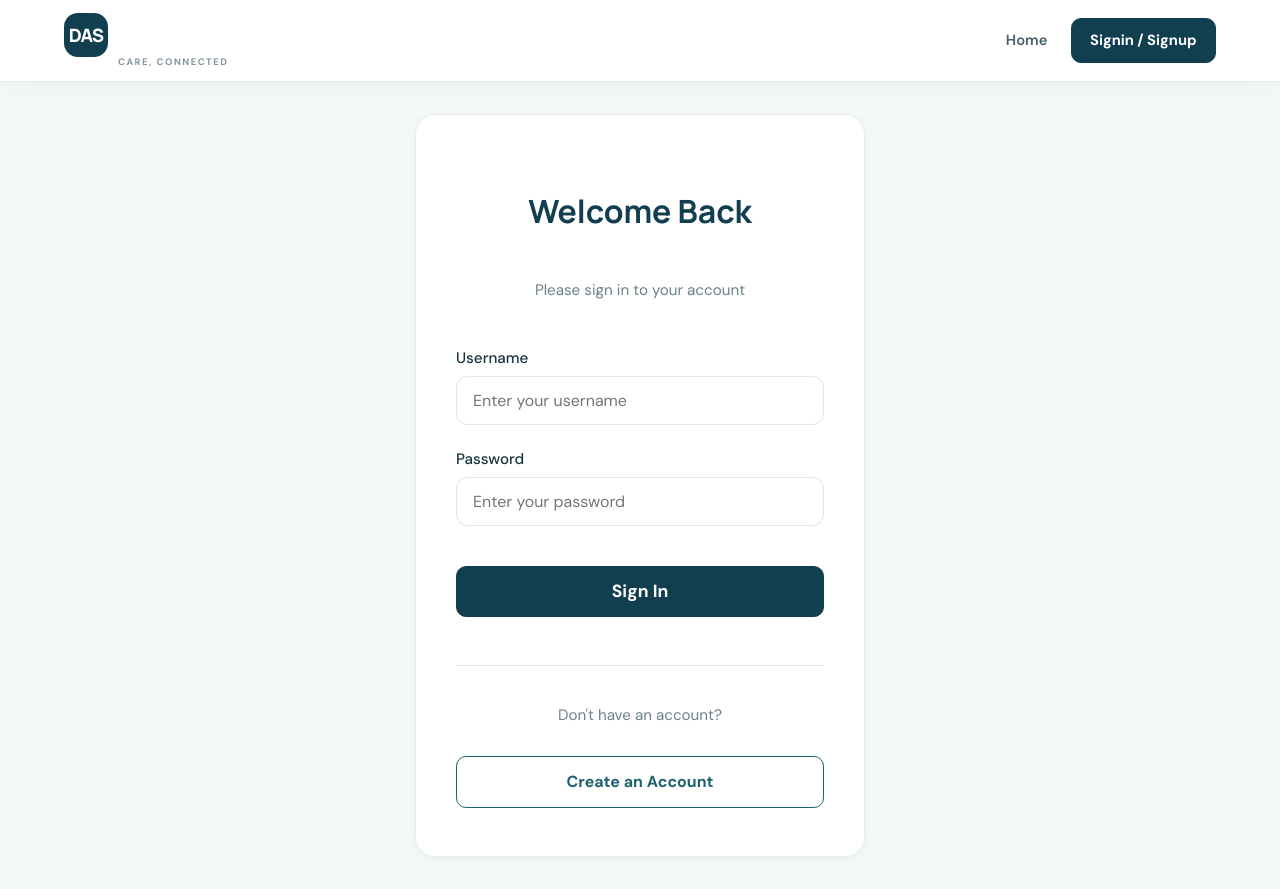
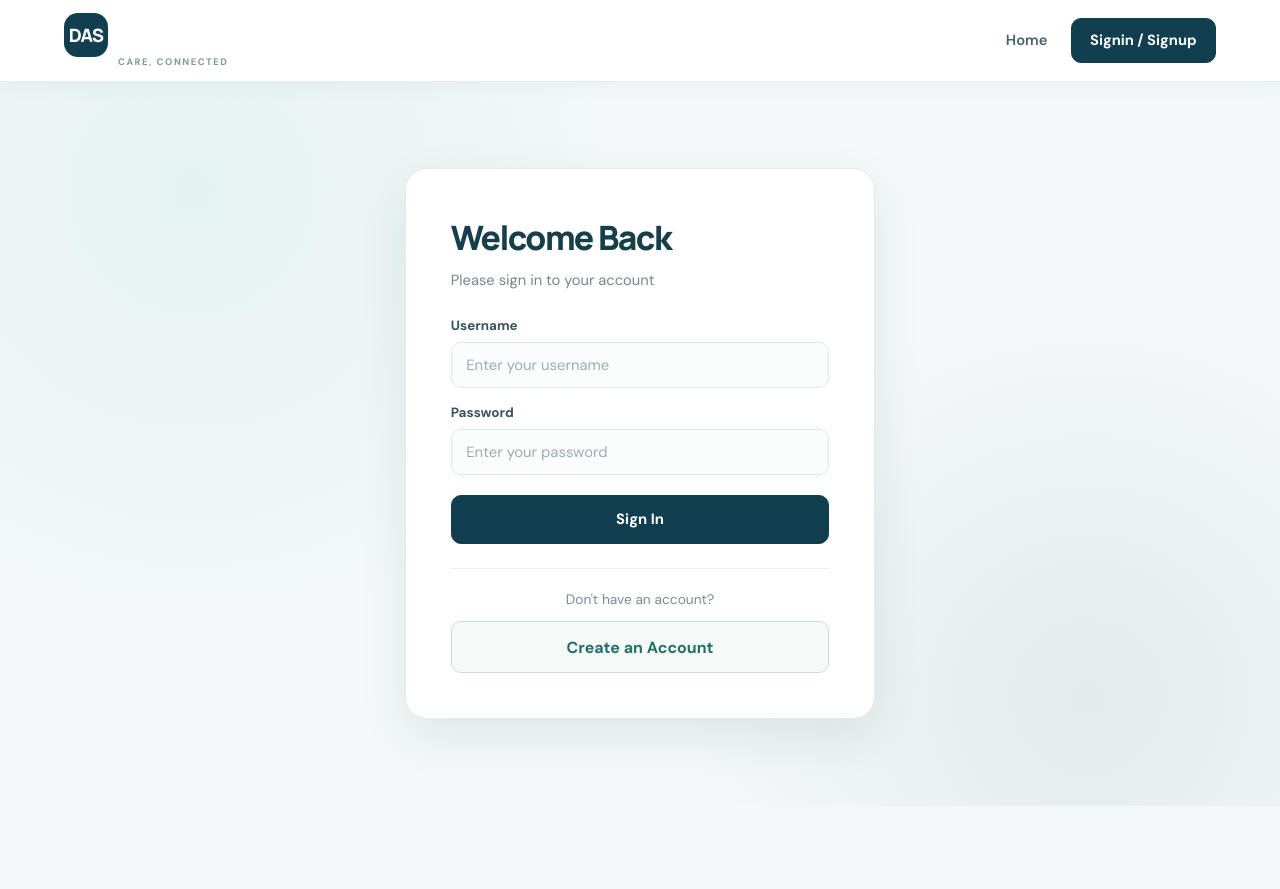
Before and after one commit to ishanshdubey-builds/doctor-appointment-system, a React (Create React App) app in the folder frontend/frontend-ui/: page /Signin in a window 1280 px wide. After the commit the page ends 806 px from the top, so only its background shows below. Built offline with nearby package versions, Linux system fonts and the light colour scheme; no server answers.

Commit message:
Polish patient and doctor portal visual system

```diff
--- a/frontend/frontend-ui/src/Component/UI/sign.css
+++ b/frontend/frontend-ui/src/Component/UI/sign.css
@@ -1,118 +1,89 @@
-/* ==========================================================================
-   Sign In & Authentication Styles
-   Provides a sleek, centered, premium glassmorphism form for users.
-   ========================================================================== */
-
-/* Full-page wrapper for authentications to center the card */
 .auth-wrapper {
   display: flex;
+  align-items: center;
   justify-content: center;
-  align-items: center;
-  min-height: calc(100vh - 80px); /* Subtract header approximate height */
-  padding: 2rem;
+  min-height: calc(100vh - 76px);
+  padding: 2.5rem 1.25rem;
+  background:
+    radial-gradient(circle at 15% 15%, rgba(69,184,165,.09), transparent 28rem),
+    radial-gradient(circle at 85% 85%, rgba(18,63,80,.07), transparent 25rem);
 }
-
-/* Glassmorphism Card for auth form */
 .auth-card {
   width: 100%;
-  max-width: 450px;
-  padding: 3rem 2.5rem;
-  display: flex;
-  flex-direction: column;
-  gap: 1.5rem;
-}
-
-/* Formatting for the titles inside auth */
-.auth-title {
-  color: var(--color-primary);
-  font-size: 2rem;
-  font-weight: 700;
-  text-align: center;
-  margin-bottom: 0.5rem;
-}
-
-.auth-subtitle {
-  color: var(--text-muted);
-  text-align: center;
-  margin-bottom: 1.5rem;
-  font-size: 0.95rem;
-}
-
-/* Form Group layout */
-.form-group {
-  display: flex;
-  flex-direction: column;
-  gap: 0.5rem;
-  text-align: left;
-}
-
-/* Base form labels */
-.form-label {
-  font-weight: 500;
-  color: var(--text-dark);
-  font-size: 0.95rem;
-}
-
-/* Sleek Input Fields */
-.form-input {
-  width: 100%;
-  padding: 0.8rem 1rem;
-  border: 1px solid rgba(0, 0, 0, 0.1);
-  border-radius: var(--radius);
-  font-size: 1rem;
-  background-color: rgba(255, 255, 255, 0.9);
-  transition: all var(--transition-fast);
-  font-family: inherit;
-}
-
-/* Focus states for input fields */
-.form-input:focus {
-  outline: none;
-  border-color: var(--color-secondary-dark);
-  box-shadow: 0 0 0 3px rgba(58, 123, 213, 0.15);
-  background-color: #fff;
-}
-
-/* Full width auth action button styling */
-.auth-btn {
-  width: 100%;
-  padding: 0.85rem;
-  font-size: 1.1rem;
-  margin-top: 1rem;
-}
-
-/* Auth footer linking out */
-.auth-footer {
-  margin-top: 1.5rem;
-  padding-top: 1.5rem;
-  border-top: 1px solid rgba(0, 0, 0, 0.1);
-  text-align: center;
+  max-width: 470px;
+  padding: clamp(1.5rem, 4vw, 2.8rem);
   display: flex;
   flex-direction: column;
   gap: 1rem;
+  border: 1px solid #e2ece9;
+  border-radius: 22px;
+  background: #fff;
+  box-shadow: 0 18px 50px rgba(20,57,66,.09);
 }
-
-.auth-footer p {
-  color: var(--text-muted);
-  font-size: 0.95rem;
+.auth-title {
+  margin: 0;
+  color: #173f4a;
+  font-size: clamp(1.7rem, 3vw, 2.1rem);
+  font-weight: 800;
+  letter-spacing: -.045em;
+  text-align: left;
 }
-
-/* Secondary ghost-button styling */
+.auth-subtitle {
+  margin: -.45rem 0 .5rem;
+  color: #73888d;
+  font-size: .92rem;
+  line-height: 1.6;
+  text-align: left;
+}
+.form-group { display: flex; flex-direction: column; gap: .5rem; text-align: left; }
+.form-label { color: #37545b; font-size: .84rem; font-weight: 700; }
+.form-input {
+  width: 100%;
+  min-height: 46px;
+  padding: .75rem .9rem;
+  border: 1px solid #dce8e6;
+  border-radius: 10px;
+  background: #fbfdfd;
+  color: #18343d;
+  font-size: .93rem;
+  transition: border-color .18s ease, box-shadow .18s ease, background .18s ease;
+}
+.form-input::placeholder { color: #9aaeb0; }
+.form-input:focus { outline: none; border-color: #45b8a5; background: #fff; box-shadow: 0 0 0 3px rgba(69,184,165,.14); }
+.auth-actions { margin-top: .25rem; }
+.auth-btn { width: 100%; min-height: 48px; padding: .85rem 1rem; font-size: .93rem; }
+.auth-footer {
+  display: flex;
+  flex-direction: column;
+  gap: .85rem;
+  margin-top: .5rem;
+  padding-top: 1.3rem;
+  border-top: 1px solid #e8efed;
+  text-align: center;
+}
+.auth-footer p { margin: 0; color: #7a8e91; font-size: .86rem; }
 .secondary-btn {
-  background: transparent;
-  color: var(--color-primary-light);
-  border: 1px solid var(--color-primary-light);
   width: 100%;
+  min-height: 44px;
+  border: 1px solid #c7dfd9;
+  border-radius: 10px;
+  background: #f5faf8;
+  color: #236f68;
+  font-weight: 700;
 }
-
-.secondary-btn:hover {
-  background: var(--color-primary-light);
-  color: white;
+.secondary-btn:hover { border-color: #45b8a5; background: #eaf6f1; }
+.error-message { margin-top: .1rem; color: #bd4c58; font-size: .78rem; }
+.error-alert {
+  padding: .85rem 1rem;
+  border: 1px solid #f1d4d8;
+  border-radius: 10px;
+  background: #fff6f6;
+  color: #ad4551;
+  font-size: .86rem;
+  line-height: 1.5;
 }
-
-/* Error messages styling inside forms */
-.error-message {
-  color: var(--color-danger);
-  font-size: 0.85rem;
-  margin-top: 0.25rem;
+.response-msg { color: #16856c; font-size: .88rem; font-weight: 600; }
+@media (max-width: 560px) {
+  .auth-wrapper { min-height: calc(100vh - 68px); padding: 1.25rem .9rem; }
+  .auth-card { border-radius: 17px; }
 }
```
